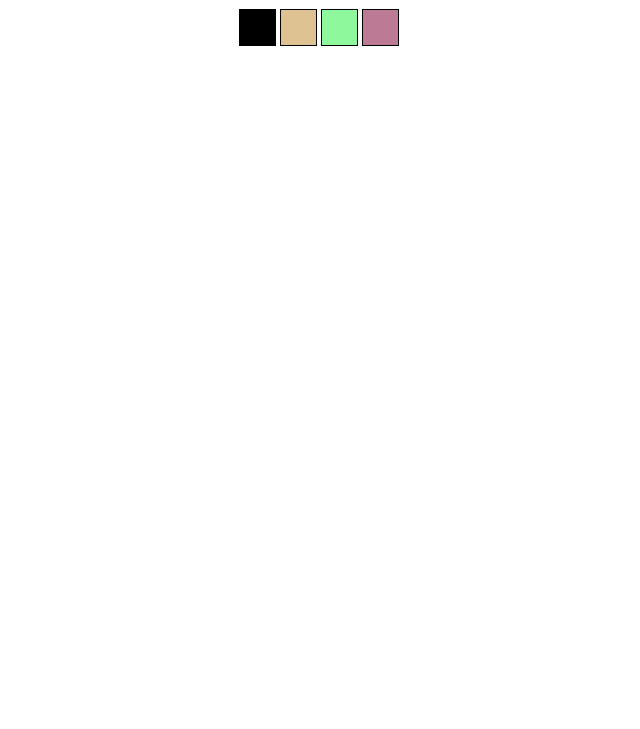
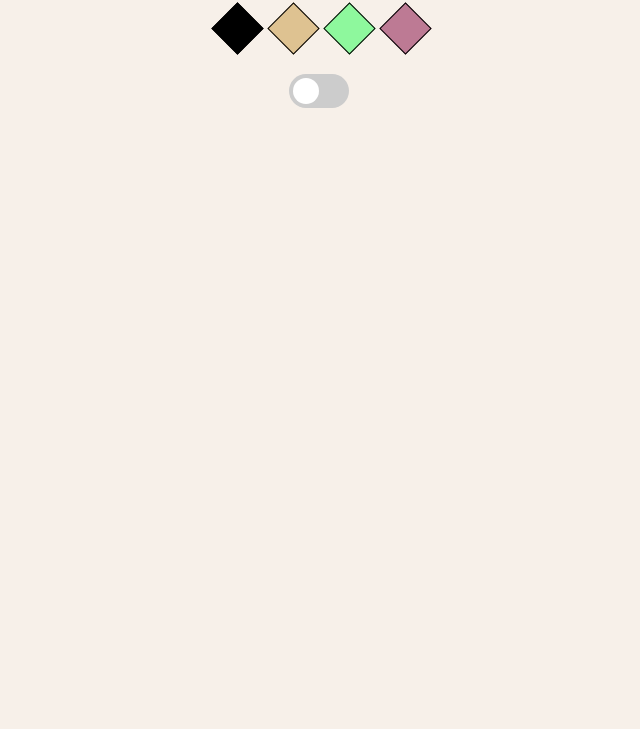
Before and after one commit to Ruan-Portella/Pixels_Art, a website: page index.html in a window 1280 px wide. Shown: the part 71-800 px from the top of the page, without its empty margins (321-961 px from the left). Drawn offline with Linux system fonts and the light colour scheme.

Commit message:
Feat: Implementando Função de DarkMode

```diff
--- a/index.html
+++ b/index.html
@@ -17,6 +17,10 @@
             <div class="color"></div>
         </div>
     </main>
+    <div id="container">
+        <label class="switch">
+          <input type="checkbox" onclick="changeMode()">
+          <span class="slider"></span>
     <footer></footer>
     <script src="script.js"></script>
 </body>
--- a/script.js
+++ b/script.js
@@ -1,6 +1,11 @@
 // #Construindo Minhas Funções
 
-// Construindo a função de gerar Cores
+// Construindo a função de gerar Core
+
+function changeMode() {
+  var element = document.body;
+  element.classList.toggle("dark-mode");
+}
 
 const backgroundPalette = () => {
     const red = Math.floor(Math.random() * 255);
--- a/style.css
+++ b/style.css
@@ -1,6 +1,66 @@
-body{
-    margin: 0;
-    padding: 0;
+@import url('https://fonts.googleapis.com/css2?family=Roboto:wght@400&display=swap');
+body {
+  margin: 0;
+  padding: 0;
+  font-family: 'Roboto', sans-serif;
+  background: #f7f0e9;
+  transition: .6s;
+}
+h2 {
+  font-size: 20px;
+  color: #1b1b1a;
+}
+#container {
+  width: 100%;
+  height: 10vh;
+  display: flex;
+    flex-direction: column-reverse;
+    align-items: center;
+    align-content: flex-end;
+    justify-content: center;
+}
+.switch {
+  position: relative;
+  display: inline-block;
+  width: 60px;
+  height: 34px;
+}
+.switch input {
+  display: none;
+}
+.slider {
+  position: absolute;
+  cursor: pointer;
+  top: 0;
+  left: 0;
+  right: 0;
+  bottom: 0;
+  background: #ccc;
+  border-radius: 34px;
+  transition: .4s;
+}
+.slider:before {
+  content: "";
+  position: absolute;
+  height: 26px;
+  width: 26px;
+  left: 4px;
+  bottom: 4px;
+  background: #fff;
+  border-radius: 50%;
+  transition: .4s;
+}
+input:checked + .slider {
+  background: #b892ff;
+}
+input:checked + .slider:before {
+  transform: translateX(26px);
+}
+.dark-mode {
+  background: #343333;
+}
+.dark-mode h1 {
+  color: #f7f0e9;
 }
 
 header{
@@ -25,5 +85,9 @@ main{
         width: 35px;
         height: 35px;
         display: inline-block;
+        transform: skew(20deg);
+        transform: rotate(45deg);
+        margin-left: 10px;
+        margin-right: 5px;
 
 }
```
